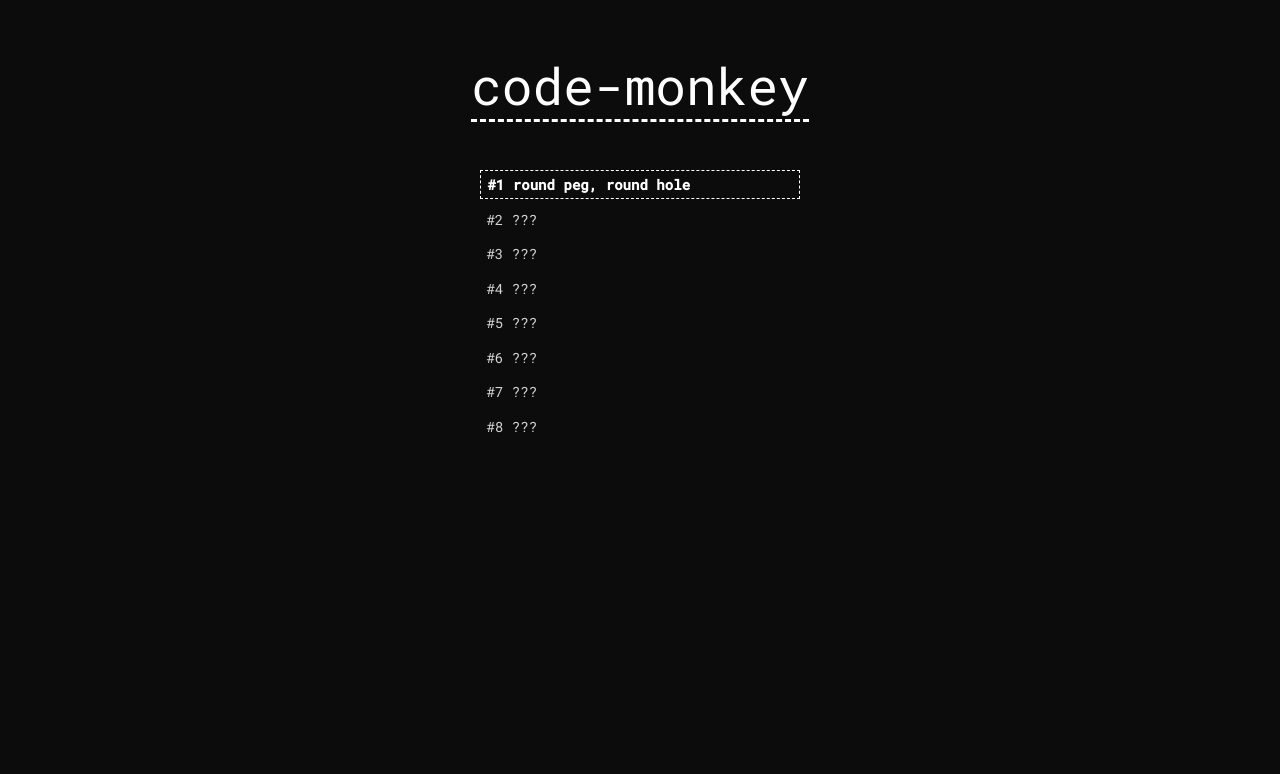
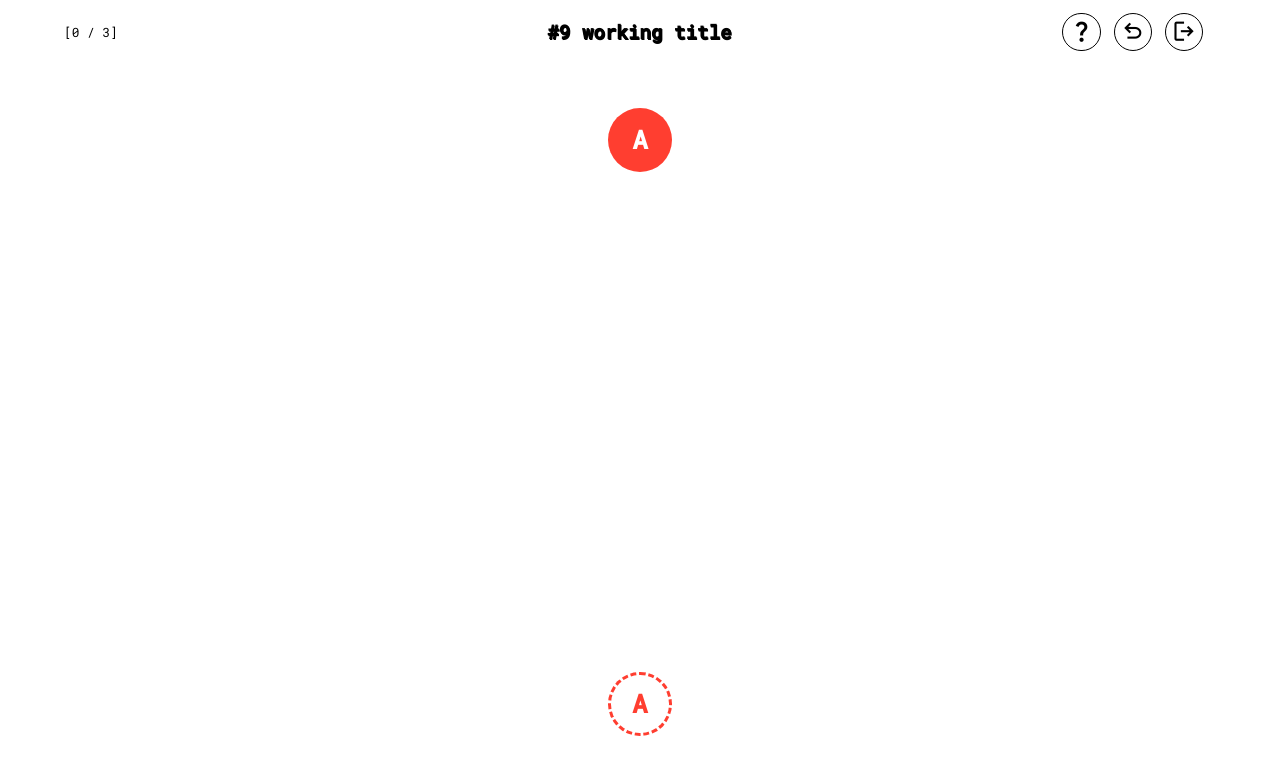
Before and after one commit to marcos-acosta/css-hell, a React (Create React App) app: page / in a window 1280 px wide. Shown: the top 774 px of the page. Built offline with nearby package versions, Linux system fonts and the light colour scheme.

Commit message:
Possible puzzle

```diff
--- a/public/data/levels.json
+++ b/public/data/levels.json
@@ -388,5 +388,46 @@
       "audioFileSource": "https://drive.google.com/uc?export=download&id=1Ux7YhCae10Cn9FJx7LK5vhfA9j-E1qiv",
       "postAudioMessage": "...and so, if I wanted to save the only precious thing in my life, my daughter, I had no choice but to become the Justifier. Do you see now? Why I had to do it? Oh, you weren't listening again- that's alright. Just go on to the next level."
     }
+  },
+  "9": {
+    "levelName": "working title",
+    "hint": "Refer to the title.",
+    "elements": [{ "id": "t0" }, { "id": "p0" }, { "id": "h0" }],
+    "elementData": {
+      "t0": {
+        "text": "#9 working title",
+        "style": {
+          "fontSize": "1.5vw",
+          "fontWeight": "bold",
+          "position": "relative",
+          "marginLeft": "42.75vw",
+          "marginTop": "1.5vw",
+          "display": "inline-block"
+        },
+        "cssBudget": 1
+      },
+      "p0": {
+        "style": {
+          "position": "relative",
+          "marginLeft": "calc((100vw - 5vw) / 2)",
+          "marginTop": "5vw",
+          "padding": "0",
+          "top": "0",
+          "border": "none"
+        },
+        "cssBudget": 1
+      },
+      "h0": {
+        "style": {
+          "position": "absolute",
+          "left": "calc((100vw - 5vw) / 2)",
+          "bottom": "5vw",
+          "top": "auto",
+          "margin": "0",
+          "padding": "0"
+        },
+        "cssBudget": 1
+      }
+    }
   }
 }
--- a/src/components/App/App.js
+++ b/src/components/App/App.js
@@ -5,7 +5,7 @@ import { LEVEL_DATA_PATH } from "../../util";
 import { useCookies } from "react-cookie";
 import MessageScreen from "../MessageScreen/MessageScreen";
 
-const _DEV_STARTING_LEVEL = null;
+const _DEV_STARTING_LEVEL = 9;
 
 export default function App() {
   const [cookies, setCookie] = useCookies(["checkpoint"]);
--- a/src/components/LevelHeader/LevelHeader.module.css
+++ b/src/components/LevelHeader/LevelHeader.module.css
@@ -8,11 +8,6 @@
   justify-content: center;
   align-items: center;
   pointer-events: none;
-}
-
-.levelNumber {
-  color: rgb(143, 143, 143);
-  font-weight: initial;
 }
 
 .levelTitle {
```
